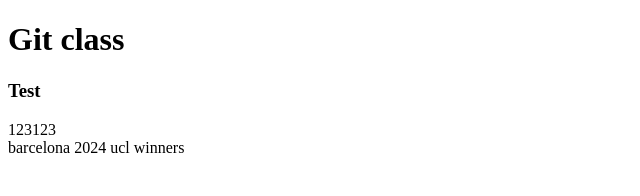
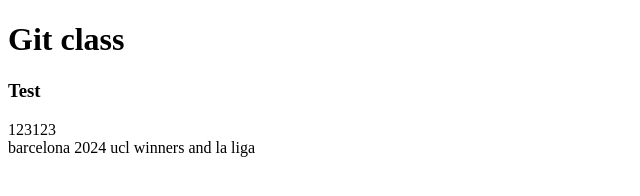
Before and after one commit to Nati1800/html-test-repository, a plain HTML site: page index.html in a window 1280 px wide. Shown: the full height of the page, 0-640 px from the left. Drawn offline with Linux system fonts and the light colour scheme.

Commit message:
last change to file

```diff
--- a/index.html
+++ b/index.html
@@ -17,6 +17,7 @@
     </div>
     <div>
         barcelona 2024 ucl winners
+        and la liga
     </div>
 
 
```
